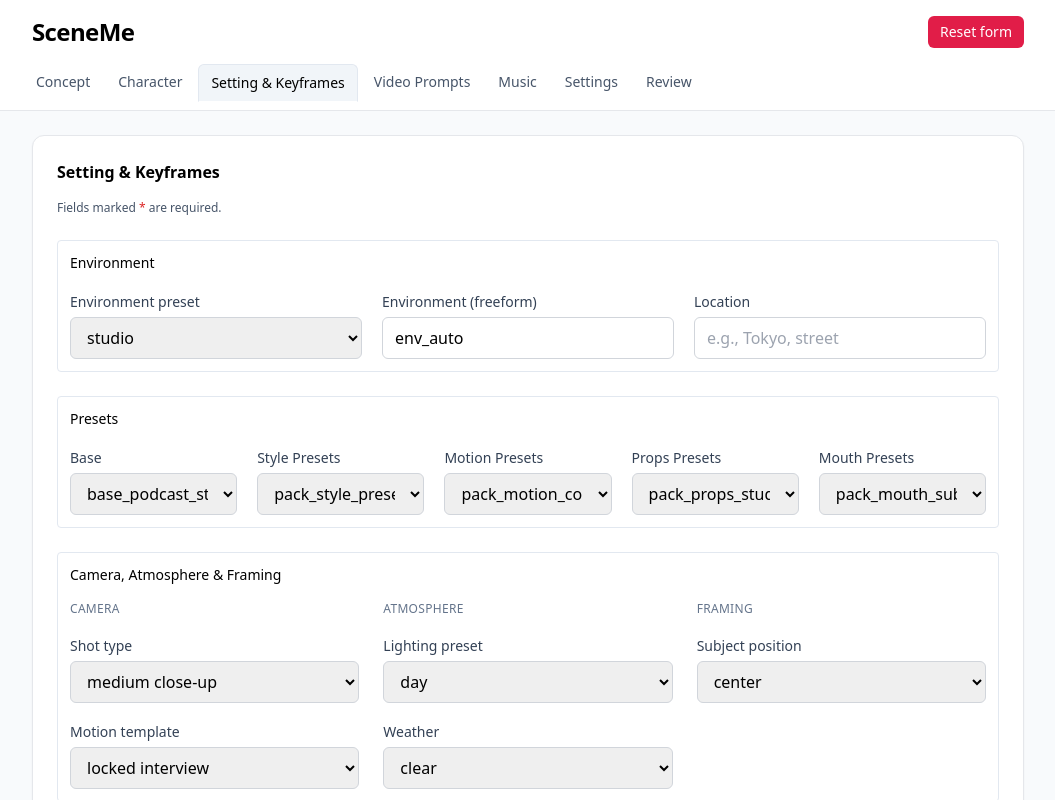
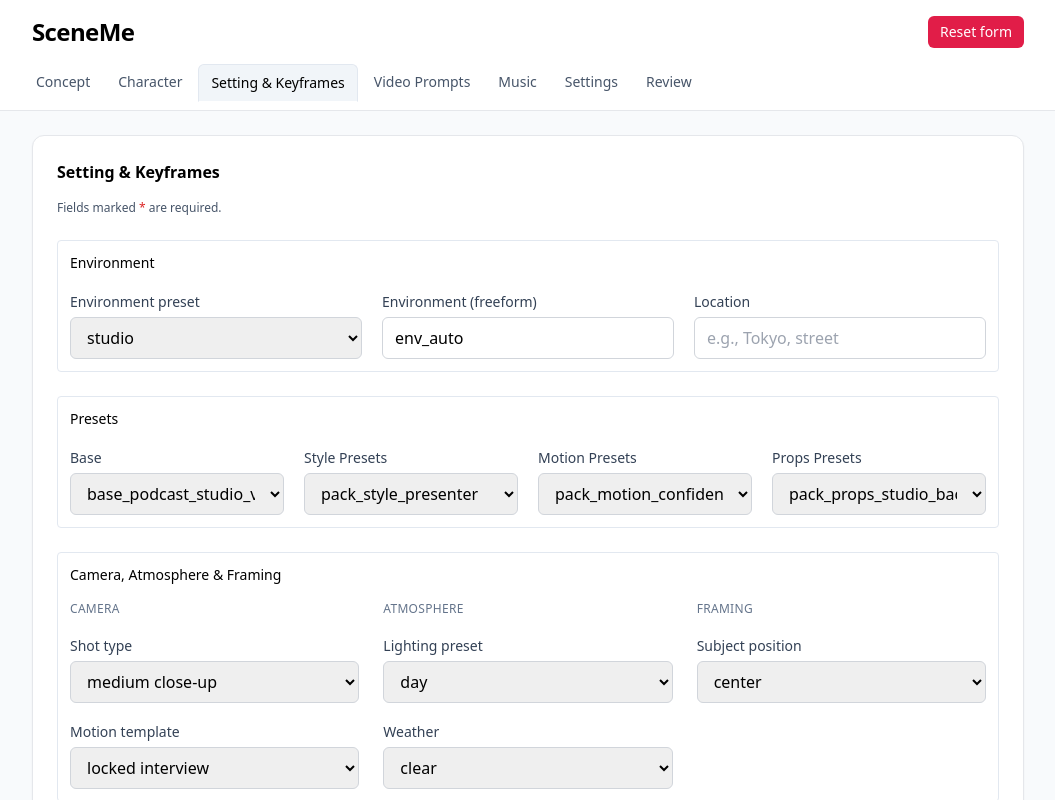
Before and after one commit to JSebree/ai-wizard, a React (Vite) app: page / in a window 1280 px wide. Both pictures are taken after a click on the button "Setting & Keyframes". Shown: the top 800 px of the page, without its empty margins (112-1167 px from the left). Built offline with nearby package versions, Linux system fonts and the light colour scheme.

Commit message:
fix: removing exaggerated mouth

```diff
--- a/src/App.jsx
+++ b/src/App.jsx
@@ -94,7 +94,7 @@ function computeEffectiveState(state) {
     lookPack:    state?.character?.lookPack  || profile?.look    || null,
     motionPack:  state?.setting?.motionPack  || profile?.motion  || null,
     propsPack:   state?.setting?.propsPack   || profile?.props   || null,
-    mouthPack:   state?.setting?.mouthPack   || profile?.mouth   || null,
+    mouthPack:   "pack_mouth_subtle", // always default to subtle mouth
     basePack:    state?.setting?.base        || profile?.base    || null,
     personaPack: state?.character?.personaPack || null,
     musicPack:   state?.music?.musicPack     || null,
@@ -143,7 +143,6 @@ function hydrateDefaultsFromProfile(current, styleKey) {
   next.character.lookPack  = profile.look  || null;
   next.setting.motionPack  = profile.motion || null;
   next.setting.propsPack   = profile.props || null;
-  next.setting.mouthPack   = profile.mouth || null;
 
   // Persona
   if (profile.personaKind) next.character.personaKind = profile.personaKind;
@@ -281,10 +280,6 @@ const PACK_OPTIONS = {
     "pack_props_jungle_backdrop",
     "pack_props_studio_backdrop"
   ],
-  mouth: [
-    "pack_mouth_subtle",
-    "pack_mouth_exaggerated"
-  ],
   music: [
     "pack_music_lofi_warm",
     "pack_music_light_underscore",
@@ -842,7 +837,7 @@ function StepSetting({ value, onChange, errors = {}, required = [] }) {
       {/* Packs (from libraries) */}
       <div className="rounded border border-slate-200 p-3 space-y-4">
         <p className="font-medium text-sm">Presets</p>
-        <div className="grid grid-cols-2 md:grid-cols-3 xl:grid-cols-5 gap-5">
+        <div className="grid grid-cols-2 md:grid-cols-3 xl:grid-cols-4 gap-5">
           <div>
             <label className="text-sm font-medium text-slate-700">Base</label>
             <select className={cls("base")} value={v.base ?? ""} onChange={(e)=>set("base", e.target.value)}>
@@ -871,13 +866,6 @@ function StepSetting({ value, onChange, errors = {}, required = [] }) {
               {PACK_OPTIONS.props.map(id => <option key={id} value={id}>{id}</option>)}
             </select>
           </div>
-          <div>
-            <label className="text-sm font-medium text-slate-700">Mouth Presets</label>
-            <select className={cls("mouthPack")} value={v.mouthPack ?? ""} onChange={(e)=>set("mouthPack", e.target.value)}>
-              <option value="">— Select —</option>
-              {PACK_OPTIONS.mouth.map(id => <option key={id} value={id}>{id}</option>)}
-            </select>
-          </div>
         </div>
       </div>
 
@@ -1125,7 +1113,7 @@ function StepMusic({ value, onChange, errors = {}, required = [] }) {
   // Backfill musicVol default on mount if missing
   React.useEffect(() => {
     if (v && typeof v.musicVol !== "number") {
-      onChange({ ...v, musicVol: 0.15 });
+      onChange({ ...v, musicVol: 0.10 });
     }
   // eslint-disable-next-line react-hooks/exhaustive-deps
   }, []);
@@ -1216,11 +1204,11 @@ function StepMusic({ value, onChange, errors = {}, required = [] }) {
             <div className="grid grid-cols-1 md:grid-cols-3 gap-5">
               <div>
                 <label className="text-sm font-medium text-slate-700">VO volume</label>
-                <input type="range" min={0} max={1} step={0.01} value={v.voVol ?? 0.9} onChange={(e)=>set("voVol", Number(e.target.value))} className="w-full" />
+                <input type="range" min={0} max={1} step={0.01} value={v.voVol ?? 1.0} onChange={(e)=>set("voVol", Number(e.target.value))} className="w-full" />
               </div>
               <div>
                 <label className="text-sm font-medium text-slate-700">Music volume</label>
-                <input type="range" min={0} max={1} step={0.01} value={v.musicVol ?? 0.15} onChange={(e)=>set("musicVol", Number(e.target.value))} className="w-full" />
+                <input type="range" min={0} max={1} step={0.01} value={v.musicVol ?? 0.10} onChange={(e)=>set("musicVol", Number(e.target.value))} className="w-full" />
               </div>
               <div>
                 <label className="text-sm font-medium text-slate-700">FX volume</label>
@@ -1706,8 +1694,8 @@ const StepReview = React.forwardRef(function StepReview({ fullState, errors = {}
         vocals: !!state?.music?.vocals,
         ducking: !!state?.music?.ducking,
         ambience: state?.music?.ambience,
-        voVol: typeof state?.music?.voVol === "number" ? state.music.voVol : 0.9,
-        musicVol: typeof state?.music?.musicVol === "number" ? state.music.musicVol : 0.15,
+        voVol: typeof state?.music?.voVol === "number" ? state.music.voVol : 1.0,
+        musicVol: typeof state?.music?.musicVol === "number" ? state.music.musicVol : 0.10,
         fxVol: typeof state?.music?.fxVol === "number" ? state.music.fxVol : 0.5,
       },
       rawState: state,
@@ -2070,7 +2058,7 @@ const DEFAULT_STATE = {
     bgImages: [],
     bgVideos: [],
     shotType: "medium close-up",
-    cameraMovement: 0.1,
+    cameraMovement: 0,
     motionTemplate: "locked interview",
     lightingPreset: "day",
     brightness: 0,
@@ -2109,7 +2097,7 @@ const DEFAULT_STATE = {
     ambience: "studio",
     fxUploads: [],
     voVol: 1.0,
-    musicVol: 0.15,
+    musicVol: 0.10,
     fxVol: 0.5,
   },
   flags: {
```
